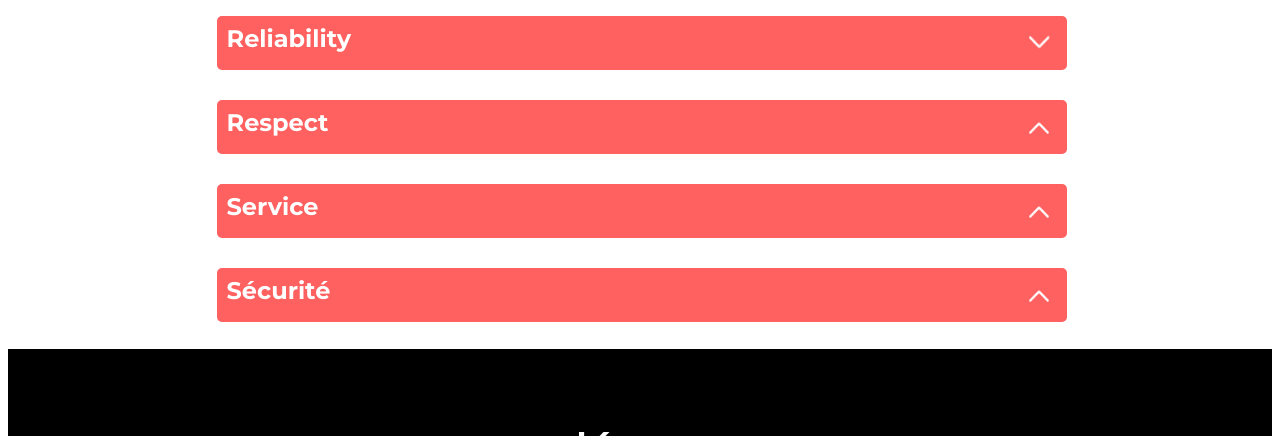
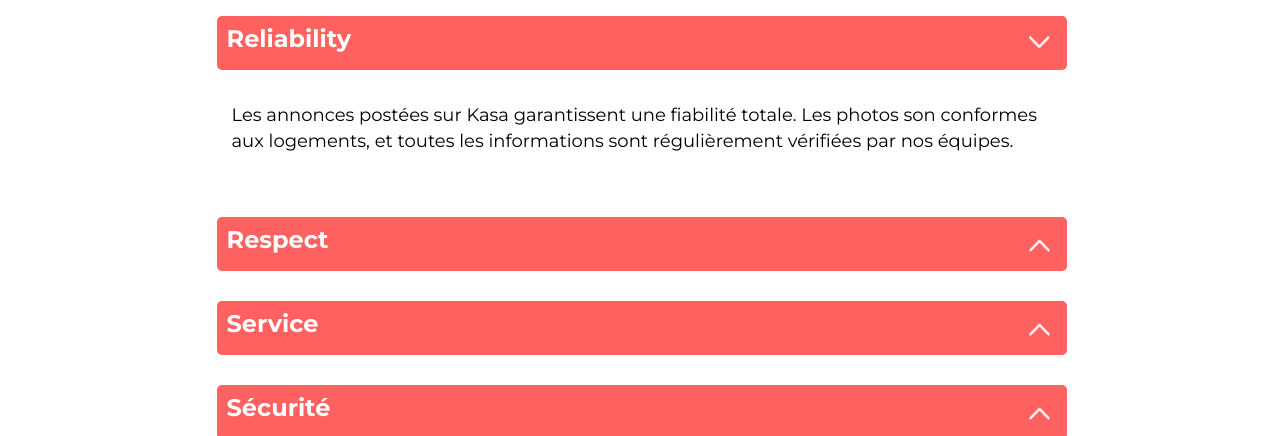
Before and after one commit to sdeorym/Kasa, a React (Vite) app: page /about in a window 1280 px wide. Both pictures are taken after a click on the picture 1039 px from the left and 406 px from the top of the page. Shown: the part 364-800 px from the top of the page. Built offline with nearby package versions, Linux system fonts and the light colour scheme.

Commit message:
Expecting certain polishments to be made, apparently pinkbox is working.

```diff
--- a/src/components/general/ArrowButton.jsx
+++ b/src/components/general/ArrowButton.jsx
@@ -3,7 +3,7 @@ import '@styles/FixedElements/PinkBox.css';
 import { useState, useEffect } from 'react';
 
 function ArrowButton( {animPosition, setAnimPosition, clicked, setClicked}) {
-    //Hay que mandar rotation como prop state al padre comun, que es PinkBox, para que funcione ahí.
+    //Hay que mandar rotation como prop state al padre común, que es PinkBox, para que funcione ahí.
 
     const [rotation, useRotation] = useState("arrow");
     const handleClick = () => {
@@ -27,7 +27,7 @@ function ArrowButton( {animPosition, setAnimPosition, clicked, setClicked}) {
     },[clicked]);
     return(
         <>
-            <img src={arrow} onClick={handleClick} className={rotation}></img>
+
         </>
     )
 }
--- a/src/components/general/CanvasAccordion.jsx
+++ b/src/components/general/CanvasAccordion.jsx
@@ -1,33 +1,14 @@
 import '@styles/FixedElements/PinkBox.css';
-//import { useState } from 'react';
+import { useState } from 'react';
 
-function CanvasAccordion({clicked, animPosition, title, description}) {
-    /*const [canvasing, setCanvas] = useState("");
-    const [textual, setTextual] = useState("");*/
-let canvasing="";
-let textual="";
-    console.log({clicked, animPosition, title});
-    if (!clicked) {
-        return;}
-    else {
-    if (animPosition == false) {
-        /*setCanvas("canvas-visible describing");
-        setTextual("dropDown");*/
-        canvasing = "canvas";
-        textual = "dropDown";
-    } else {
-        /*setCanvas("canvas-nonvisible contracting");
-        setTextual("sitUp");*/
-        canvasing = "";
-        textual = "climbUp";
-    }}
-    return(<p>Ola ke ase</p>);
+function CanvasAccordion({animKind, description}) {
+
     return(
-        <div>
-            <div className={canvasing}>
-                <p className={textual}>{description}</p>
+        <>
+            <div className={"canvas " + animKind}>
+                <p className={"canvastext " + animKind}>{description}</p>
             </div>
-        </div>
+        </>
     )
 }
 
--- a/src/components/general/PinkBox.jsx
+++ b/src/components/general/PinkBox.jsx
@@ -1,22 +1,44 @@
 import '@styles/FixedElements/PinkBox.css';
-import ArrowButton from '@components/general/ArrowButton.jsx';
+import arrowIcon from '@assets/LogosAndImages/arrow.png';
 import CanvasAccordion from '@components/general/CanvasAccordion.jsx';
-import { useState } from 'react';
+import { useState, useEffect } from 'react';
 
 function PinkBox({title, description}) {
     const [clicked, setClicked] = useState(false);
     const [animPosition, setAnimPosition] = useState(false);
+    const [animKind, setAnimKind] = useState("hideAnim");
+    const [timeOut, setTimeOut] = useState();
+    const handleClick = () => {
+        setClicked(true);
+    };
+    useEffect(() => {
+        if (!clicked) return;
+        function arrowAnim() {
+            if (animPosition == false) {
+                setAnimPosition(true);
+                setAnimKind("displayAnim");
+            } else if (animPosition == true) {
+                setAnimPosition(false);
+                setAnimKind("hideAnim");
+            }
+            let timer=setTimeOut(setClicked(false));
+            console.log(clicked);
+        }
+        arrowAnim();
+    },[clicked]);
 
     return(
+        <>
             <div className="extendable">
                 <span className="pinky">
                     <span className="arrowy">
                         <h2>{title}</h2>
-                    <span className="arrowMe"><ArrowButton animPosition={animPosition} setAnimPosition={setAnimPosition} clicked={clicked} setClicked={setClicked} /></span>
+                        <span className="arrowMe"><img src={arrowIcon} onClick={handleClick} className={`arrow ${animKind}`}></img></span>
                     </span>
                 </span>
-            <span id="monAccordion"><CanvasAccordion title={title} description={description} clicked={clicked} animPosition={animPosition} /></span>
+                <span id="monAccordion"><CanvasAccordion title={title} description={description} animKind={animKind} /></span>
             </div>
+        </>
         )
 }
 
--- a/src/pages/About.jsx
+++ b/src/pages/About.jsx
@@ -1,6 +1,5 @@
 import Banner from '@components/about/Banner.jsx';
 import Values from '@components/about/Values.jsx';
-
 
 function About() {
   const values = [
@@ -9,15 +8,18 @@ function About() {
 		  "title": "Reliability",
 		  "description": "Les annonces postées sur Kasa garantissent une fiabilité totale. Les photos son conformes aux logements, et toutes les informations sont régulièrement vérifiées par nos équipes.",
 	  },
-    {"id": "1",
+    {
+      "id": "1",
 		  "title": "Respect",
 		  "description": "La bienveillance fait partie des valeurs de Kasa. Tout comportement discriminatoire ou de perturbation du voisinage entrainera une exclusion de notre plateforme.",
 	  },
-    {"id": "2",
+    {
+      "id": "2",
 		  "title": "Service",
-		"description": "La qualité du service est au coeur de notre engagement chez Jasa. Nous veillons à ce que chaque interaction, que ce soit avec nos hôtes ou nos locataires, soit empreinte de respect et de bienveillance.",
+		  "description": "La qualité du service est au coeur de notre engagement chez Kasa. Nous veillons à ce que chaque interaction, que ce soit avec nos hôtes ou nos locataires, soit empreinte de respect et de bienveillance.",
 	  },
-    {"id": "3",
+    {
+      "id": "3",
 		  "title": "Sécurité",
 		  "description": "La sécurité est la priorité de Kasa. Aussi bien pour nos hôtes que pour les voyageurs, chaque logement correspond aux critères de sécurité établis par nos services. En laissant une note aussi bien à l'hôte qu'au locataire, cela permet a nos équipes de vérifier que les standards sont bien respectés. Nous organisons également des ateliers sur la sécurité domestique pour nos hôtes.",
 	  },
--- a/src/styles/FixedElements/PinkBox.css
+++ b/src/styles/FixedElements/PinkBox.css
@@ -41,35 +41,69 @@
 .canvas {
     width: 100%;
     height: auto;
-    /*display: block;*/
+    padding: 15px;
+    display: none;
 }
-/*.canvas-nonvisible {
-    width: 100%;
-    display: none;
+/*.canvas:closed {
+    height: 0;
+    display:none;
 }*/
-.canvas p {
+.canvastext {
     color: #000;
     font-family: Montserrat;
     font-size: 12px;
     font-style: normal;
     font-weight: 400;
     line-height: 142.6%; /* 25.668px */
-    padding: 12px;
+    display: none;
 }
 .extendable {
     height: auto;
 }
 
 /**************************************** ANIMATIONS ****************************************/
-    /*** ARROWS TURNING UP & DOWN ***/
+    /*** BOX OPENS, TEXT APPEARS ***/
+.displayAnim {
+    animation: counter-clockwise 1s ease-in-out forwards;
+}
     @keyframes counter-clockwise {
         from {
             transform: rotate(0deg);
         } to {
-        transform: rotate(-180deg); }
+            transform: rotate(-180deg);
         }
-.ccw-turning {
-    animation: counter-clockwise 1s ease-in-out forwards;
+    }
+.canvas.displayAnim {
+    display: block;
+    animation: opening 1s ease-in-out forwards;
+}
+    @keyframes opening {
+        from {
+            display: none;
+            transform: translateY(0px);
+            opacity: 0;
+        } to {
+            display: block;
+            transform: translateY(auto);
+            opacity: 1;
+        }
+    }
+.canvastext.displayAnim{
+    display: block;
+    animation: tumble 1s ease-in-out forwards;
+}
+    @keyframes tumble {
+        from {
+            display: none;
+            opacity: 0;
+        } to {
+            display: block;
+            opacity: 1;
+        }
+    }
+
+.hideAnim {
+    animation: clockwise 1s ease-in-out forwards;
 }
     @keyframes clockwise {
         from {
@@ -77,54 +111,52 @@
         } to {
             transform: rotate(0deg); }
     }
-.cw-turning {
-    animation: clockwise 1s ease-in-out forwards;
-}
-    /*** BOX OPENS, TEXT APPEARS ***/
-@keyframes opening {
-    from {
-        transform: translateY(-20px);
-        opacity: 0;
-    } to {
-        transform: translateY(auto - 5px);
-        opacity: 1;
-    }
-}
-.openCanvas {
-    animation: opening ease-in-out forwards;
+.canvas.hideAnim  {
+    animation: shutting 1s ease-in-out forwards;
+    display: none;
 }
     @keyframes shutting {
         from {
-        transform: translateY(-5px);
+            display: block;
+            transform: translateY(auto);
             opacity: 1;
         } to {
-        transform: translateY(auto);
+            display: none;
+            transform: translateY(0px);
             opacity: 0;
         }
     }
+.canvastext.hideAnim  {
+    animation: mount 1s ease-in-out forwards;
+    display: none;
+}
+    @keyframes mount {
+        from {
+            display: block;
+            opacity: 1;
+        } to {
+            display: none;
+            opacity: 0;
+        }
+    }
+
+
+
+/*.openCanvas {
+    animation: opening ease-in-out forwards;
+}
+
 .shutCanvas {
     animation: shutting ease-in-out forwards;
 }
-@keyframes tumble {
-    from {
-        opacity: 0;
-    } to {
-        opacity: 1;
-    }
-}
+
 .dropDown {
     animation: tumble ease-in-out forwards;
 }
-@keyframes mount {
-    from {
-        opacity: 1;
-    } to {
-        opacity: 0;
-    }
-}
+
 .climbUp {
     animation: mount ease-in-out forwards;
-}
+}*/
 
 /**************************************** MEDIA QUERIES ****************************************/
 
```
Also changed, not shown: src/utils/hooks/useArrow.jsx (added, +26 -0 lines). Lines whose indentation alone changed are shown as unchanged.
